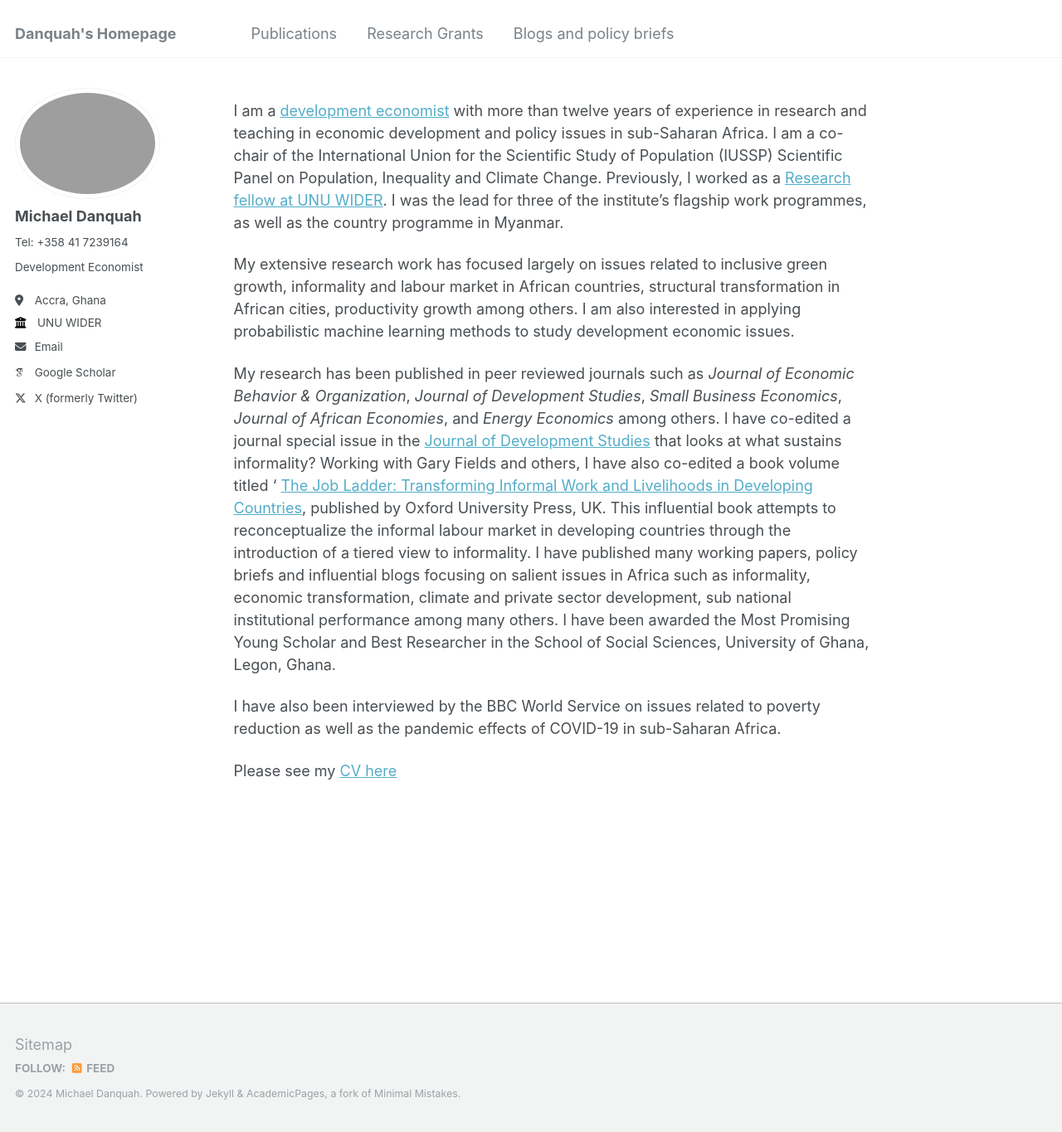
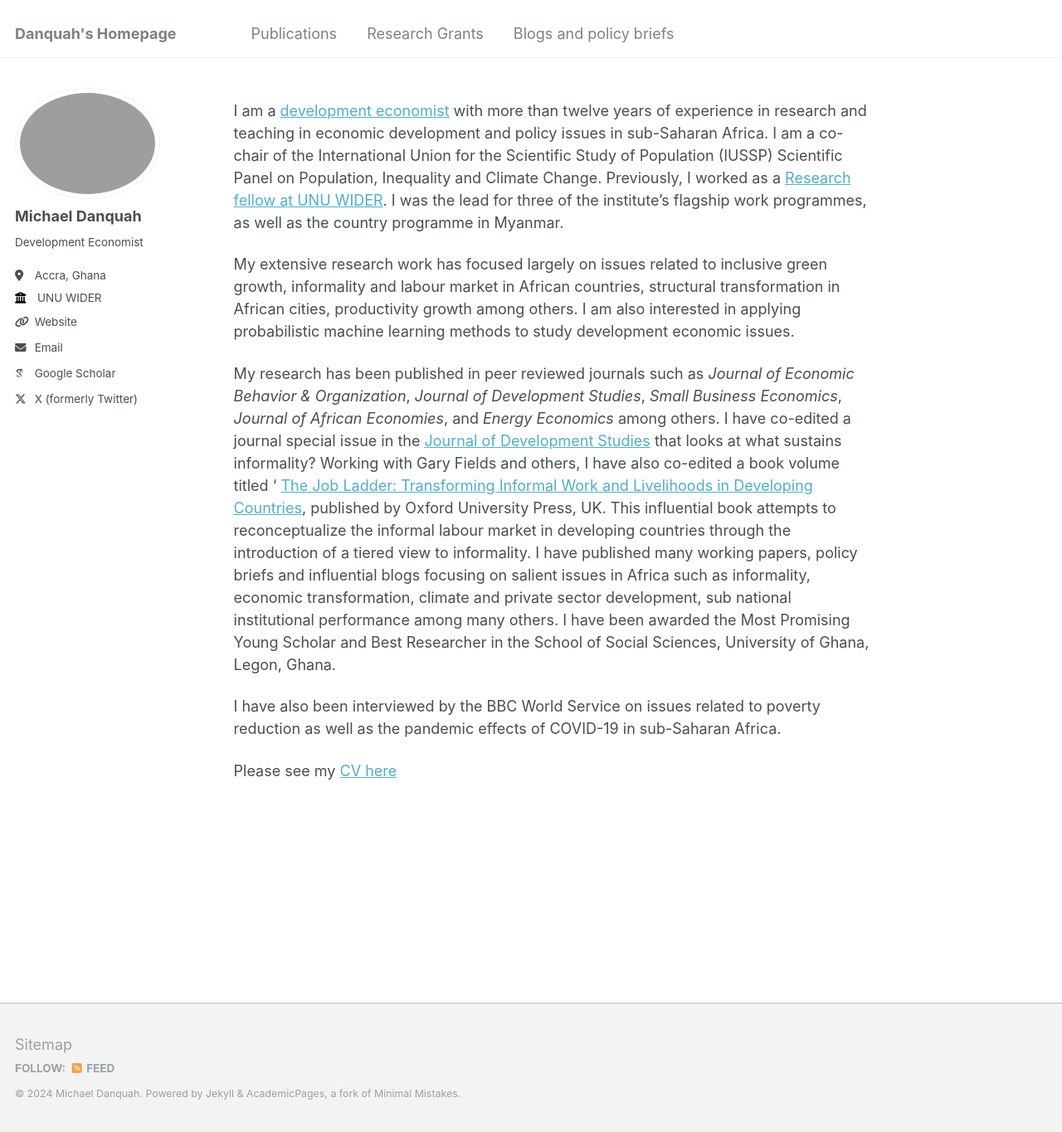
Before and after one commit to m-danquah/m-danquah.github.io, a Jekyll site: the page built from _pages/about.md, in a window 1280 px wide and 1365 px high. Shown: the whole window at 83% size. Built offline with Jekyll 4.4.1, drawn with Linux system fonts in a browser that asks for light colours; some web fonts are replaced; part of the change alters nothing that is shown.

Commit message:
Update _config.yml

```diff
--- a/_config.yml
+++ b/_config.yml
@@ -23,11 +23,11 @@ author:
   # Biographic information
   avatar           : "profile3.png"
   name             : "Michael Danquah"
-  pronouns         : "Tel: +358 41 7239164"
+  pronouns         : #"Tel: +358 41 7239164"
   bio              : "Development Economist"
   location         : "Accra, Ghana"
   employer         : "UNU WIDER"
-  uri              : # URL
+  uri              : "Tel: +358 41 7239164"
   email            : "mldanqua@gmail.com"
 
   # Academic websites
```
